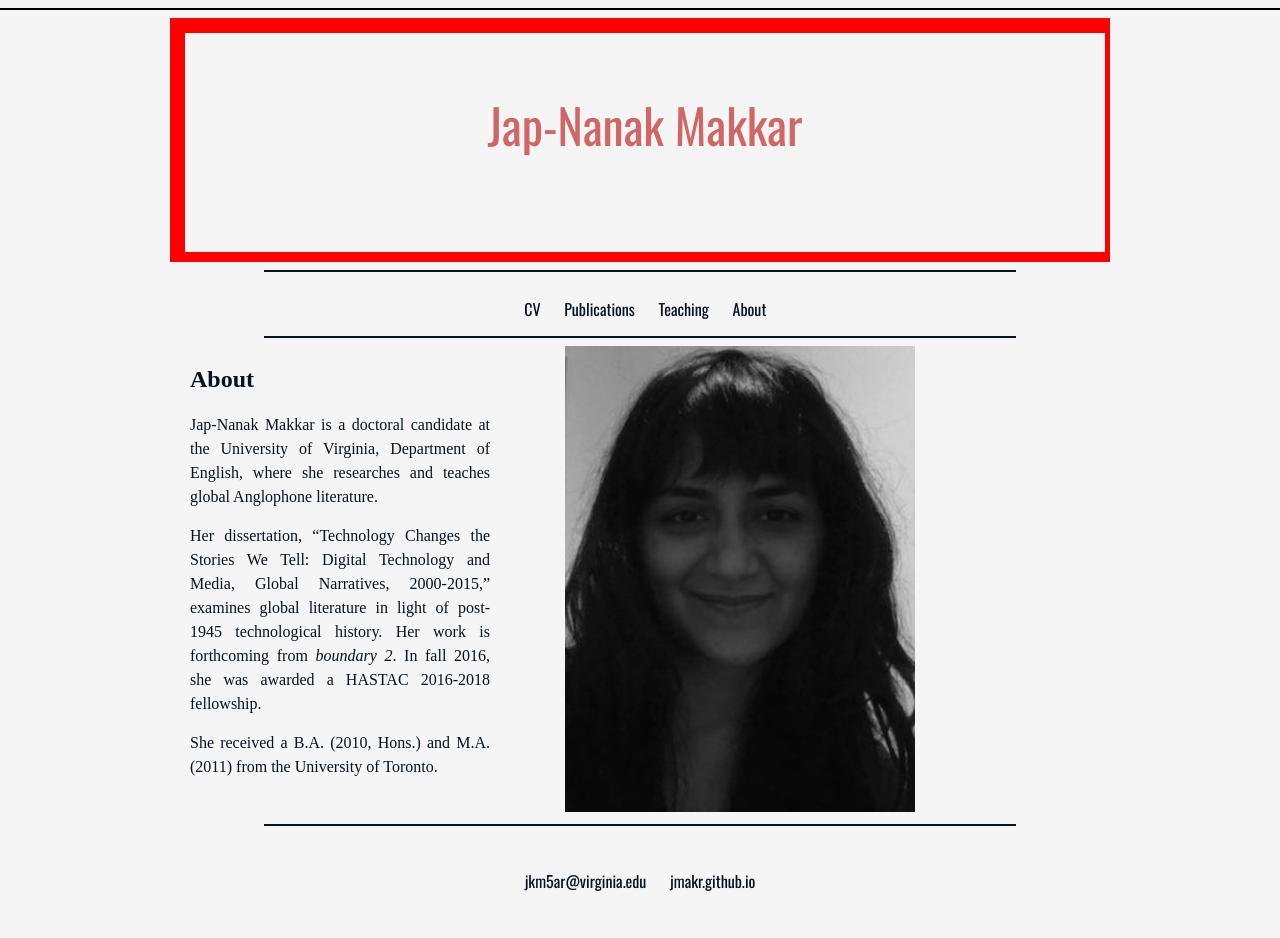
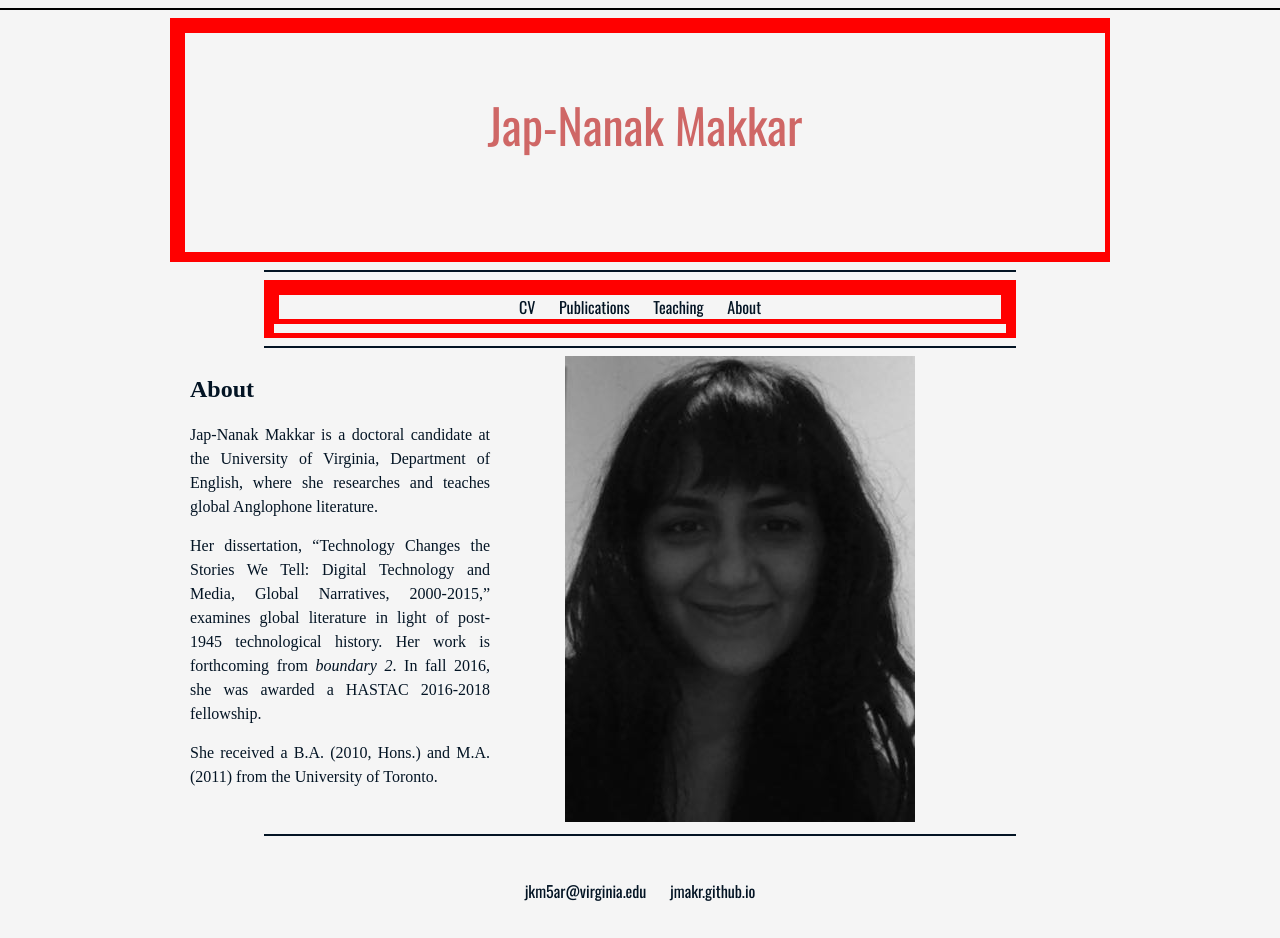
Before and after one commit to jmakr/jmakr.github.io, a Jekyll site: the page built from index.html, in a window 1280 px wide. Built offline with Jekyll 4.4.1, drawn with Linux system fonts in a browser that asks for light colours; some web fonts are replaced.

Commit message:
Update main.css

```diff
--- a/css/main.css
+++ b/css/main.css
@@ -31,7 +31,6 @@
 
 .hr {
   display:block;
-  position: relative;
   top: 0;
   left: 0;
   width: 100%;
@@ -73,34 +72,29 @@ section {
     margin-bottom: auto;
     margin-top: auto;
 	overflow: hidden;
-
+	border: 5px solid red;
 
 
 }
 
 .topnavigationcontainer {
 
-    position: relative;
+
     margin-right: auto;
     margin-left: auto;
     margin-bottom: auto;
     margin-top: auto;
     height: 3em;
-
+    border: 5px solid red;
 
 
 }
 
 .topnavigation {
-  position: absolute;
   font-family: Oswald, Arial, sans-serif;
-    top: 50%;
-    left:50%;
-    transform: translate(-48%, -30%);
-
   text-align: center;
   font-size: 16px;
-
+  border: 5px solid red;
 
 
 }
```
